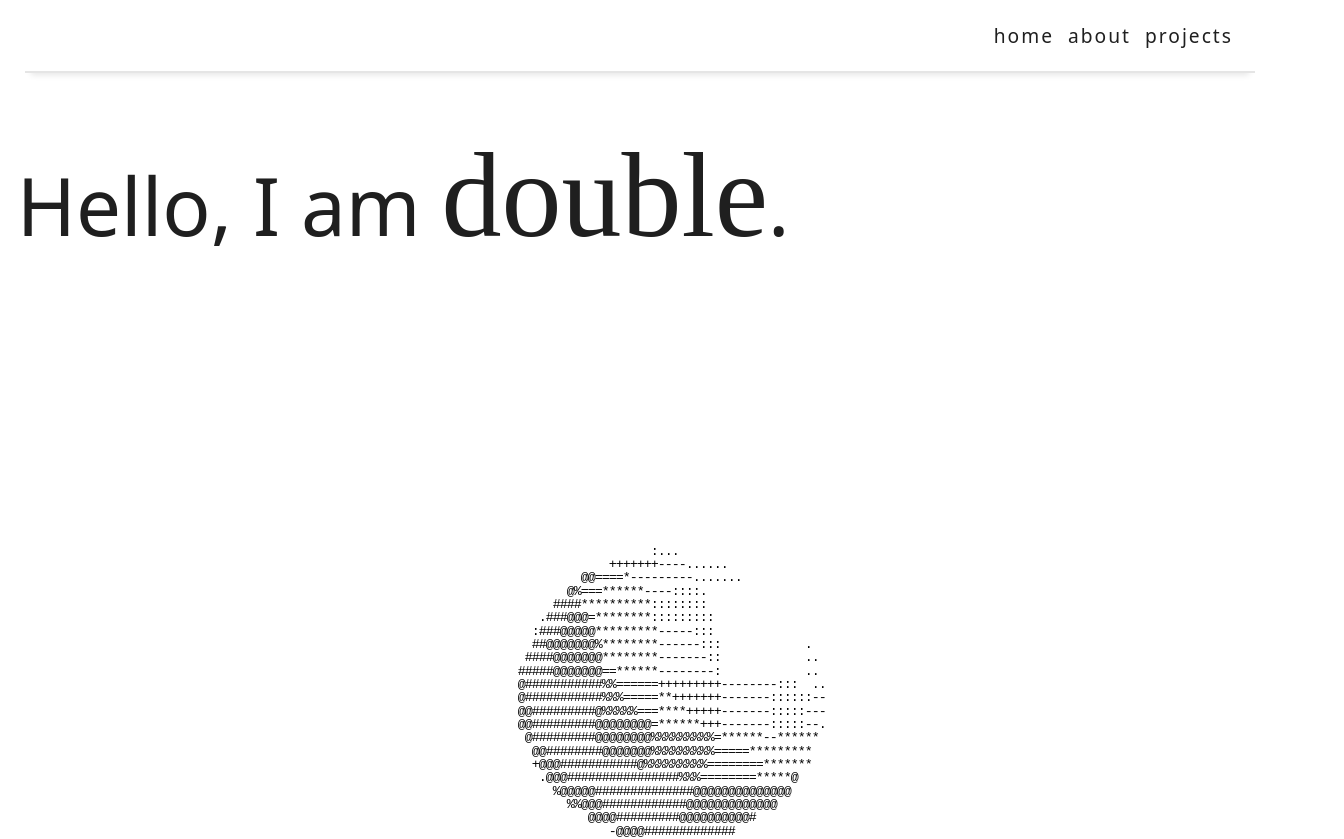
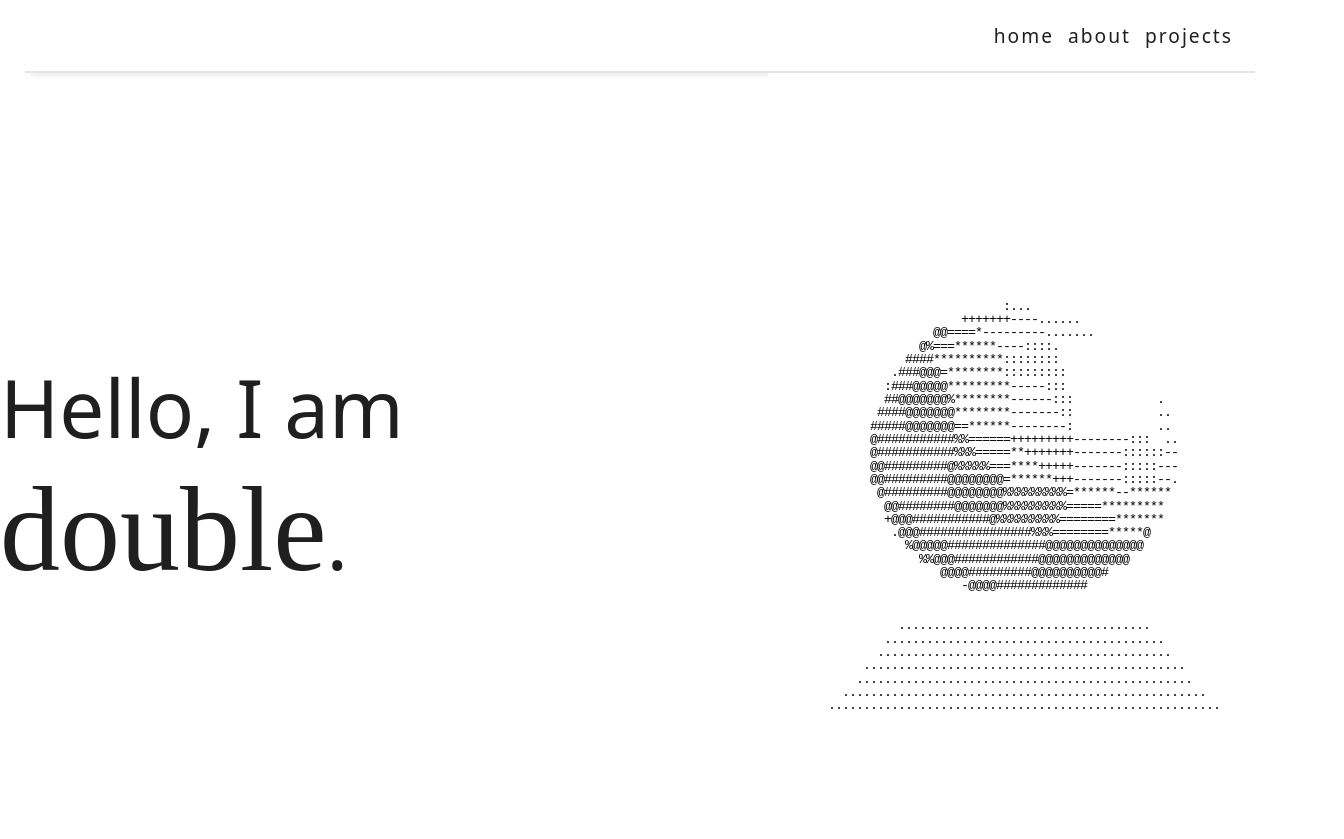
Before and after one commit to dobhela/dobhela.xyz, a Vue app: page / in a window 1280 px wide. Shown: the top 839 px of the page, 1344 px wide, since content can reach past the window. After the commit the page ends 800 px from the top, so only its background shows below. Built offline with nearby package versions, Linux system fonts and the light colour scheme.

Commit message:
Fix overflow

```diff
--- a/src/css/main.css
+++ b/src/css/main.css
@@ -13,6 +13,10 @@ html, body {
     padding: 0;
     scroll-behavior: smooth;
     font-family: ui-sans-serif,system-ui,-apple-system,BlinkMacSystemFont,Segoe UI,Roboto,Helvetica Neue,Arial,Noto Sans,sans-serif,Apple Color Emoji,Segoe UI Emoji,Segoe UI Symbol,Noto Color Emoji;
+}
+
+#root {
+    overflow-x: hidden;
 }
 
 header {
@@ -53,12 +57,15 @@ main {
     height: 90vh;
     display: flex;
     flex-wrap: wrap;
+    overflow: hidden;
 }
 
 main .hero {
     display: flex;
     flex-wrap: wrap;
     flex-basis: 100%;
+    overflow: hidden;
+    justify-content: center;
 }
 
 main .hero #canvas {
@@ -67,6 +74,8 @@ main .hero #canvas {
     flex-basis: 40%;
     align-content: center;
     justify-content: center;
+    overflow: hidden;
+    background-color: white;
 }
 
 main .hero .hero-card {
```
